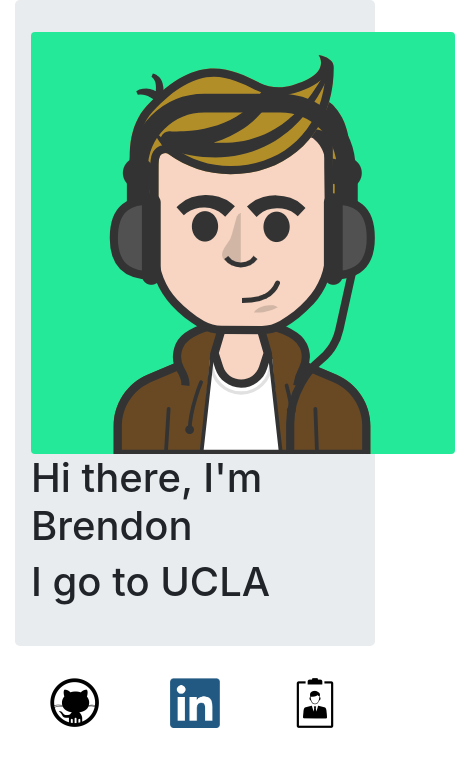
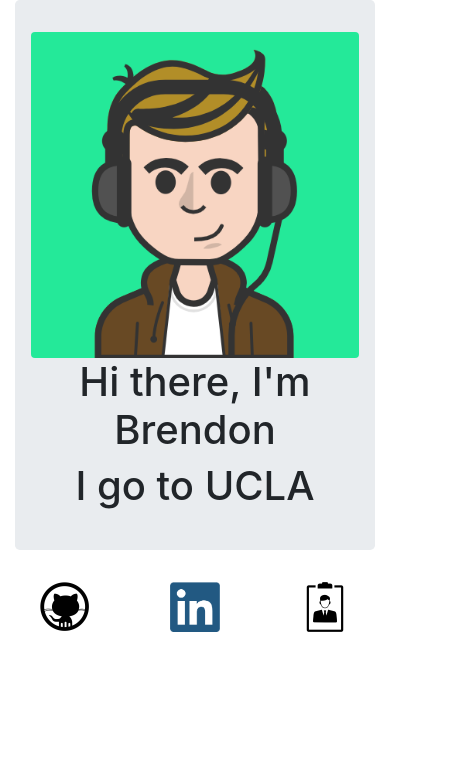
Before and after one commit to BKDaugherty/BKDaugherty.github.io, a plain HTML site: page index.html in a window 390 px wide. Shown: the whole page, 455 px wide, since content can reach past the window. Drawn offline with nearby package versions, Linux system fonts and the light colour scheme.

Commit message:
Responsive pics

```diff
--- a/index.html
+++ b/index.html
@@ -34,11 +34,11 @@
     <div class="container">
         <div class="jumbotron">
             <div class="row">
-                <div class="col">
-                    <img class="rounded responsive" src="images/gitcoin_profile.png">
+                <div class="col-xs-12 col-lg-6 mx-auto d-block">
+                    <img class="rounded img-fluid mx-auto d-block" src="images/gitcoin_profile.png">
                 </div>
-                <div class="col" id="intro-text-container">
-                </div>
+                <div class="col-xs-12 col-lg-6 mx-auto d-block text-center" id="intro-text-container"></div>
+            </div>
             </div>
         </div>
         <div class="container">
```
